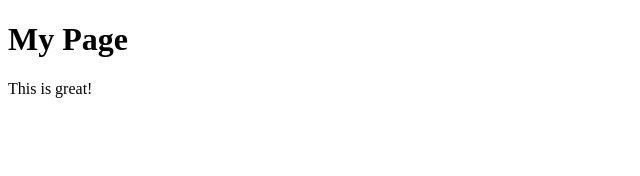
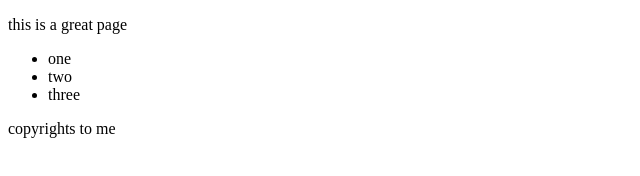
Before and after one commit to ghpm/git-course, a plain HTML site: page index.html in a window 1280 px wide. Shown: the whole page, without its empty margins (0-640 px from the left). Drawn offline with Linux system fonts and the light colour scheme.

Commit message:
added unordered list

```diff
--- a/index.html
+++ b/index.html
@@ -5,7 +5,13 @@
     <title>asdf</title>
   </head>
   <body>
-    <h1>My Page</h1>
-    <p>This is great!</p>
+    <p>this is a great page</p>
+    <ul>
+      <li>one</li>
+      <li>two</li>
+      <li>three</li>
+
+    </ul>
+    <footer>copyrights to me</footer>
   </body>
 </html>
```
